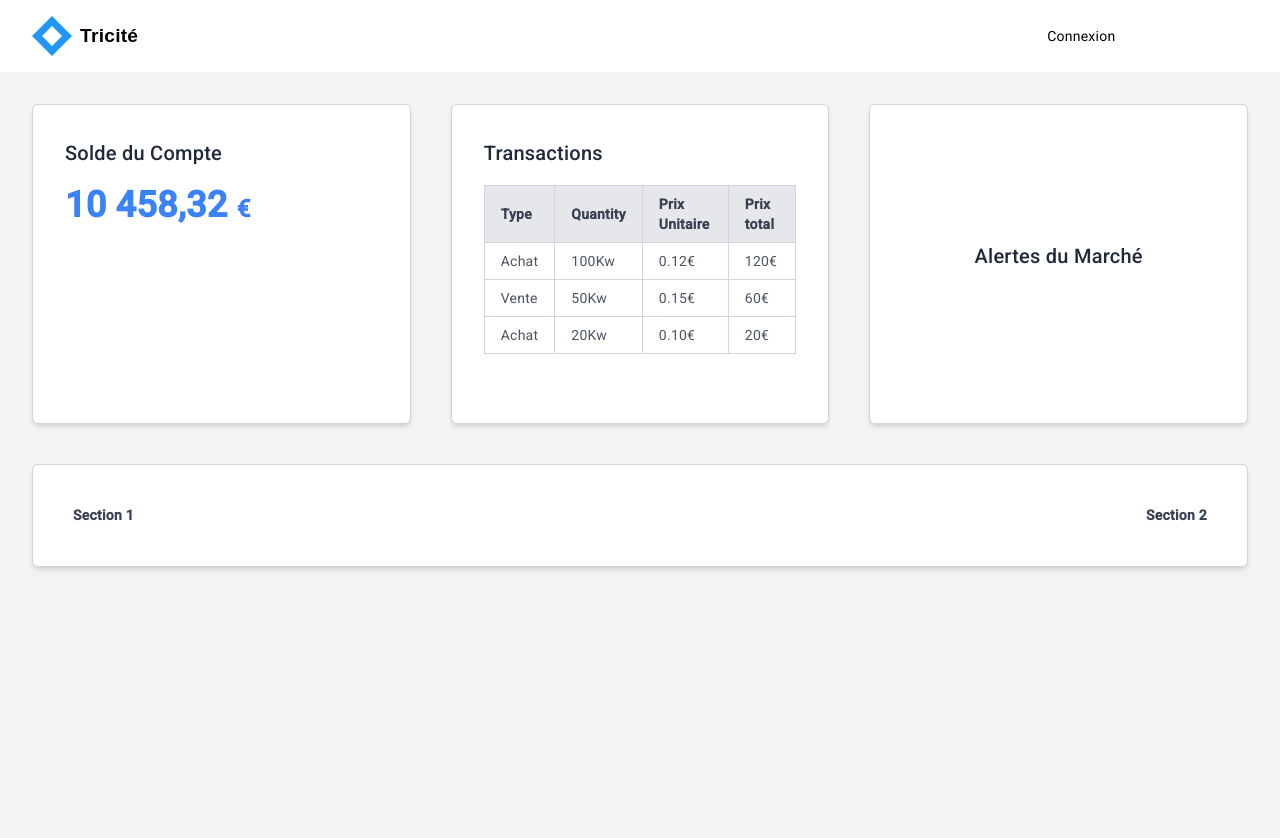
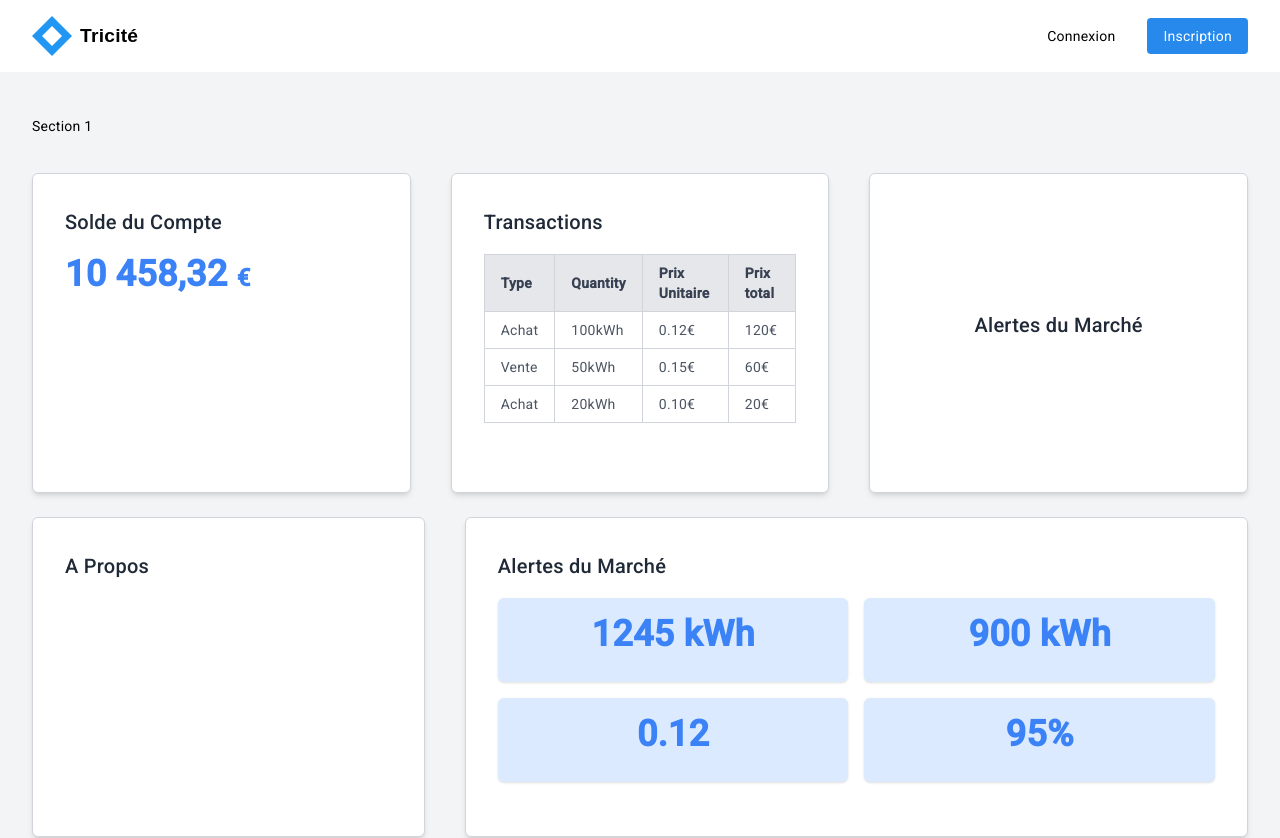
Before and after one commit to 8idwan/ShareElec_FrontEnd-, an Angular app: page /user/profile in a window 1280 px wide. Shown: the top 838 px of the page. Built offline with nearby package versions, Linux system fonts and the light colour scheme.

Commit message:
profile page

```diff
--- a/src/app/header/header.component.css
+++ b/src/app/header/header.component.css
@@ -47,6 +47,7 @@
     background: var(--primary-color);
     border: none;
     color: white;
+    background: #2689eb;
     padding: 0.5rem 1rem;
     border-radius: 4px;
     cursor: pointer;
@@ -55,7 +56,7 @@
   }
 
   .btn-register:hover {
-    background: #1976D2;
+    background: #1874cf;
   }
 
   @media (max-width: 768px) {
--- a/src/app/offre/offre-list/offre-list.component.html
+++ b/src/app/offre/offre-list/offre-list.component.html
@@ -17,7 +17,7 @@
           </svg>
           Mes Offres
         </a>
-        <a href="profile.html">
+        <a href="/user/profile">
           <svg width="24" height="24" viewBox="0 0 24 24">
             <path
               d="M12 12c2.21 0 4-1.79 4-4s-1.79-4-4-4-4 1.79-4 4 1.79 4 4 4zm0 2c-2.67 0-8 1.34-8 4v2h16v-2c0-2.66-5.33-4-8-4z"
--- a/src/app/user/profile/profile.component.html
+++ b/src/app/user/profile/profile.component.html
@@ -9,8 +9,12 @@
     <!-- <app-header></app-header> -->
     <div class="flex flex-col items-center p-8 bg-gray-100 min-h-screen">
 
+        <div class="flex m-3 gap-10 w-full max-w-7xl">
+            <p>Section 1</p>
+        </div>
+
         <!-- Section 1: Account Balance, Transactions, Alerts -->
-        <div class="flex gap-10 w-full max-w-7xl">
+        <div class="flex m-3 gap-10 w-full max-w-7xl">
 
             <!-- Account Balance Section -->
             <div class="p-8 h-80 w-1/3 border border-gray-300 bg-white shadow-md rounded-md">
@@ -36,19 +40,19 @@
                         <tbody>
                             <tr class="text-gray-600">
                                 <td class="border border-gray-300 px-4 py-2">Achat</td>
-                                <td class="border border-gray-300 px-4 py-2">100Kw</td>
+                                <td class="border border-gray-300 px-4 py-2">100kWh</td>
                                 <td class="border border-gray-300 px-4 py-2">0.12€</td>
                                 <td class="border border-gray-300 px-4 py-2">120€</td>
                             </tr>
                             <tr class="text-gray-600">
                                 <td class="border border-gray-300 px-4 py-2">Vente</td>
-                                <td class="border border-gray-300 px-4 py-2">50Kw</td>
+                                <td class="border border-gray-300 px-4 py-2">50kWh</td>
                                 <td class="border border-gray-300 px-4 py-2">0.15€</td>
                                 <td class="border border-gray-300 px-4 py-2">60€</td>
                             </tr>
                             <tr class="text-gray-600">
                                 <td class="border border-gray-300 px-4 py-2">Achat</td>
-                                <td class="border border-gray-300 px-4 py-2">20Kw</td>
+                                <td class="border border-gray-300 px-4 py-2">20kWh</td>
                                 <td class="border border-gray-300 px-4 py-2">0.10€</td>
                                 <td class="border border-gray-300 px-4 py-2">20€</td>
                             </tr>
@@ -65,10 +69,29 @@
         </div>
 
         <!-- Section 2: Below Section 1 -->
-        <div class="flex w-full max-w-7xl justify-between mt-10 p-6 bg-white shadow-md border border-gray-300 rounded-md">
-            <div class="p-4 g-40 font-semibold text-gray-700">Section 1</div>
-            <div class="p-4 g-40 font-semibold text-gray-700">Section 2</div>
+        <div class="flex m-3 gap-10 w-full max-w-7xl">
+            <div class="p-8 h-80 w-1/3 border border-gray-300 bg-white shadow-md rounded-md">
+                <h2 class="text-xl font-semibold text-gray-800 mb-4">A Propos</h2>
+            </div>
+            <div class="p-8 h-80 w-2/3 border border-gray-300 bg-white shadow-md rounded-md">
+                <h2 class="text-xl font-semibold text-gray-800 mb-4">Alertes du Marché</h2>
+                <div class="grid grid-cols-2 gap-4">
+                    <div class="flex justify-center bg-blue-100  p-4 rounded-md shadow">
+                        <p class="text-4xl font-bold text-blue-500">1245 kWh</p>
+                    </div>
+                    <div class="flex justify-center bg-blue-100 p-4 rounded-md shadow ">
+                        <p class="text-4xl font-bold text-blue-500">900 kWh</p>
+                    </div>
+                    <div class="flex justify-center bg-blue-100 p-4 rounded-md shadow">
+                        <p class="text-4xl font-bold text-blue-500">0.12</p>
+                    </div>
+                    <div class="flex justify-center align-center bg-blue-100 p-4 rounded-md shadow">
+                        <p class="text-4xl font-bold text-blue-500">95%</p>
+                    </div>
+                </div>
+            </div>
         </div>
+
 
     </div>
 
```
